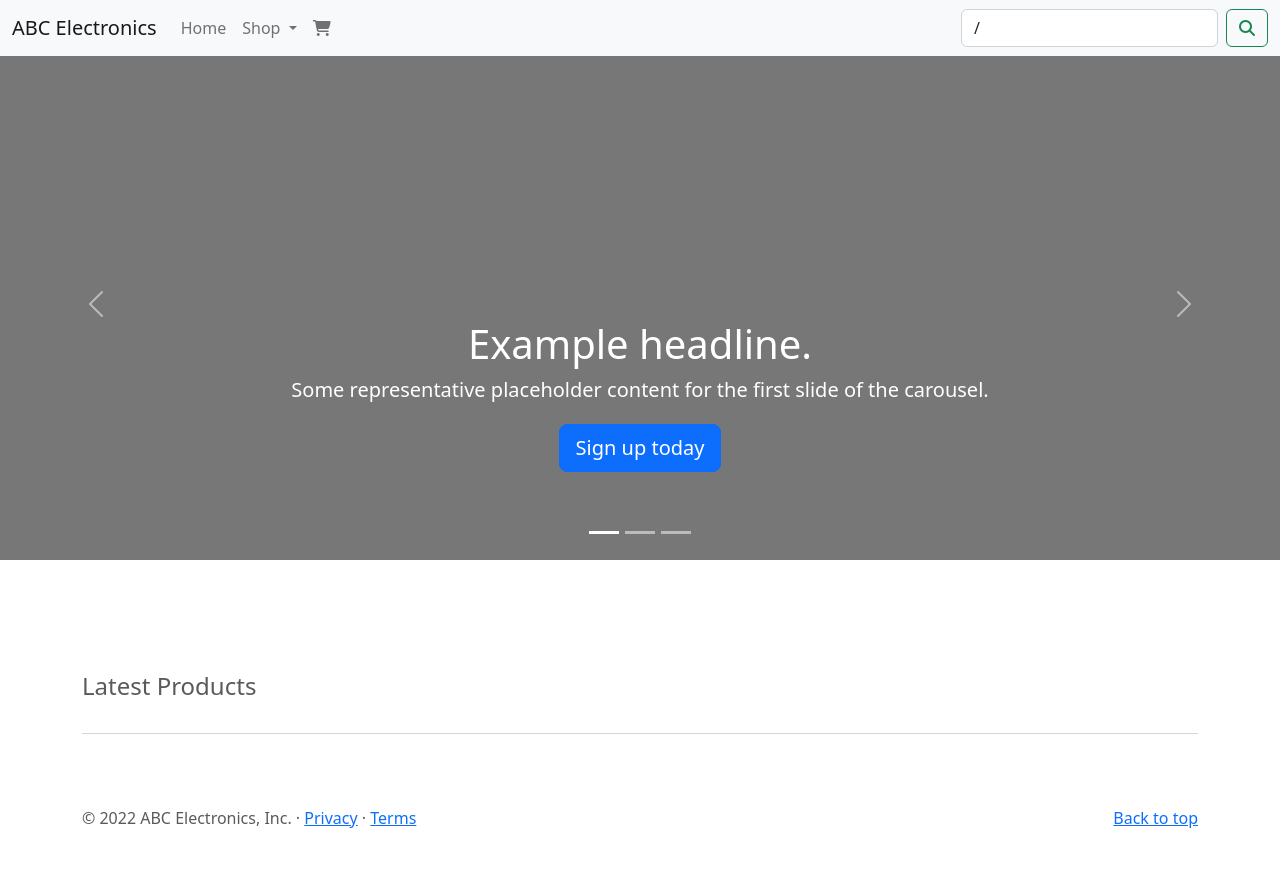
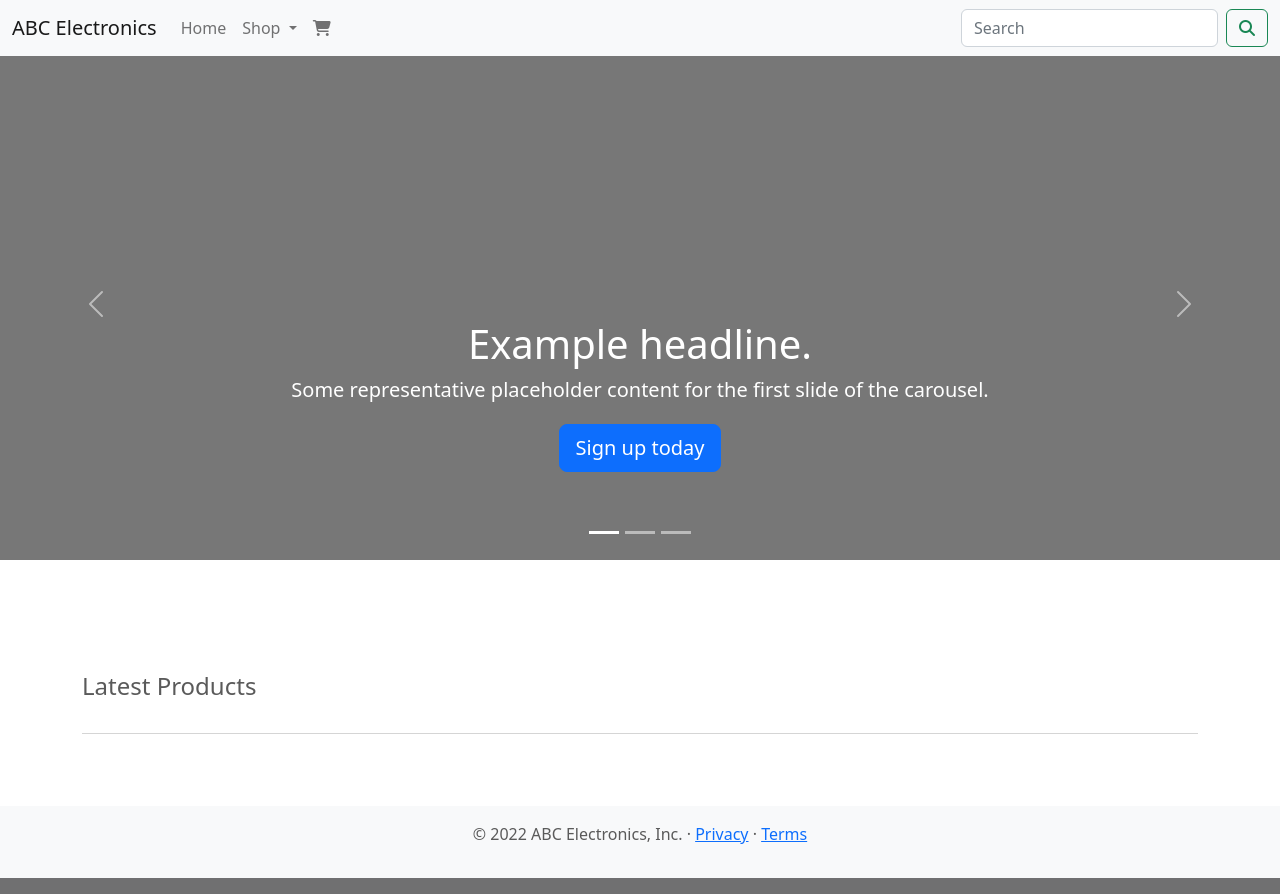
Before and after one commit to inmakes-projects/ecommerce, a Django app: page / in a window 1280 px wide. Run offline with Django 4.2, Linux system fonts and the light colour scheme; data that the repository does not hold is empty; some libraries are stand-ins or nearby versions.

Commit message:
Update layout

```diff
--- a/static/css/carosel.css
+++ b/static/css/carosel.css
@@ -4,7 +4,6 @@
 
 body {
     padding-top: 3rem;
-    padding-bottom: 3rem;
     color: #5a5a5a;
   }
 
--- a/templates/base.html
+++ b/templates/base.html
@@ -1,6 +1,6 @@
 {% load static %}
 <!doctype html>
-<html lang="en">
+<html lang="en" class="h-100">
   <head>
     <meta charset="utf-8">
     <meta name="viewport" content="width=device-width, initial-scale=1">
@@ -11,16 +11,21 @@
     <link href=" {% static 'css/cart.css' %}" rel="stylesheet" />
     <script src="https://kit.fontawesome.com/a076d05399.js"></script>
   </head>
-  <body>
+  <body class="d-flex flex-column h-100">
     {% include 'partials/_header.html' %}
     {% block 'carosel' %}
 
     {% endblock  %}
-    <main class="container py-5">
+
+<!-- Begin page content -->
+<main class="flex-shrink-0">
+  <div class="container py-5">
     {% block 'content' %}
 
     {% endblock  %}
+  </div>
 </main>
+
 {% include 'partials/_footer.html' %}
 <script src="https://cdn.jsdelivr.net/npm/bootstrap@5.2.0/dist/js/bootstrap.bundle.min.js" integrity="sha384-A3rJD856KowSb7dwlZdYEkO39Gagi7vIsF0jrRAoQmDKKtQBHUuLZ9AsSv4jD4Xa" crossorigin="anonymous"></script>
 <script src="https://cdn.jsdelivr.net/npm/masonry-layout@4.2.2/dist/masonry.pkgd.min.js" integrity="sha384-GNFwBvfVxBkLMJpYMOABq3c+d3KnQxudP/mGPkzpZSTYykLBNsZEnG2D9G/X/+7D" crossorigin="anonymous" async></script>
--- a/templates/partials/_footer.html
+++ b/templates/partials/_footer.html
@@ -1,4 +1,5 @@
-<footer class="container">
-    <p class="float-end"><a href="#">Back to top</a></p>
+<footer class="footer mt-auto py-3 bg-light text-center">
+  <div class="container">
     <p>&copy; 2022 ABC Electronics, Inc. &middot; <a href="#">Privacy</a> &middot; <a href="#">Terms</a></p>
-  </footer>
+  </div>
+</footer>
--- a/templates/partials/_header.html
+++ b/templates/partials/_header.html
@@ -30,7 +30,7 @@
           </ul>
           <form class="d-flex" role="search" action="{% url 'search:results' %}" method='GET'>
             {% csrf_token %}
-            <input class="form-control me-2" type="search" placeholder="Search" aria-label="Search" name='q' value={{request.GET.q}} />
+            <input class="form-control me-2" type="search" placeholder="Search" aria-label="Search" name='q' />
             <button class="btn btn-outline-success" type="submit"><i class="fa fa-search"></i></button>
           </form>
         </div>
```
Also changed, not shown: cart/migrations/0001_initial.py, shop/migrations/0001_initial.py (deleted), shop/migrations/__init__.py (deleted). Lines whose indentation alone changed are shown as unchanged.
